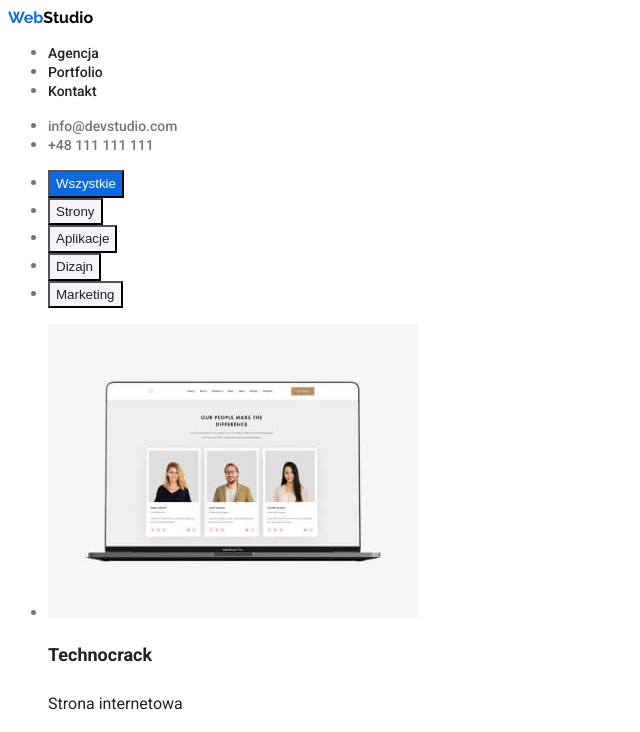
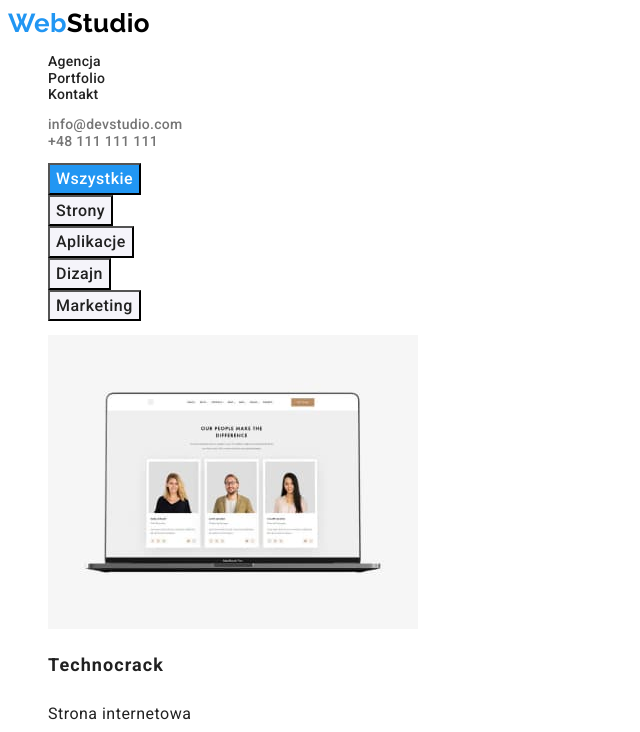
Before and after one commit to czajan83/goit-markup-hw-02, a plain HTML site: page portfolio.html in a window 1280 px wide. Both pictures are taken after a click on the button "Wszystkie". Shown: the top 732 px of the page, without its empty margins (0-640 px from the left). Drawn offline with Linux system fonts and the light colour scheme.

Commit message:
after 1st mentor's checkup

```diff
--- a/css/styles.css
+++ b/css/styles.css
@@ -1,44 +1,47 @@
 :root {
-    --dominant-text-color: rgba(117, 117, 117, 100);
-    --headings-text-color: rgba(33, 33, 33, 100);
-    --background-color: rgba(26, 26, 26, 100);
-    --interactive-object-active-color: rgba(12, 105, 222, 100);
-    --footer-link-color: rgba(255, 255, 255, 60);
-    --full-black-color: rgba(0, 0, 0, 100);
-    --full-white-color: rgba(255, 255, 255, 100);
-    --button-background-color: rgba(245, 244, 250, 100);
-    --dark-section-background-color: rgba(47, 48, 58, 100)
+    --dominant-text-color: #757575;
+    --headings-text-color: #212121;
+    --background-color: #FFFFFF;
+    --dark-section-background-color: #2F303A;
+    --light-section-and-button-background-color: #F5F4FA;
+    --interactive-object-active-color: #2196F3;
+    --footer-link-color: rgba(255, 255, 255, 0.6);
+    --full-black-color: #000000;
 }
 
 body {
     font-family: 'Roboto', 'Raleway', sans-serif;
+    background-color: var(--background-color);
     color: var(--dominant-text-color);
+    font-size: 14px;
+    letter-spacing: 0.03em;
 }
 
 .link-home {
     font-family: 'Raleway', sans-serif;
-    line-height: 1.192;
+    line-height: 1.2;
     text-decoration: none;
+    font-style: normal;
+    font-weight: 700;
+    font-size: 26px;
+    color: var(--full-black-color)
 }
 
 .link-home-blue-part {
     color: var(--interactive-object-active-color);
 }
 
-.link-home-black-part {
-    color: var(--full-black-color);
-}
-
 .link-home-white-part {
-    color: var(--full-white-color);
+    color: var(--background-color);
 }
 
 .navigate-link {
     color: var(--headings-text-color);
     font-size: 14px;
-    line-height: 1.143;
+    line-height: 1.1;
     font-weight: 500;
     text-decoration: none;
+    letter-spacing: 0.02em;
 }
 
 .navigate-link:hover, .navigate-link:focus {
@@ -48,9 +51,10 @@ body {
 .contact-header .contact-header-link {
     color: var(--dominant-text-color);
     font-size: 14px;
-    line-height: 1.143;
+    line-height: 1.1;
     text-decoration: none;
     font-weight: 500;
+    letter-spacing: 0.02em;
 }
 
 .contact-header .contact-header-link:hover,
@@ -62,9 +66,10 @@ body {
 .contact-footer .contact-footer-link {
     color: var(--footer-link-color);
     font-size: 14px;
-    line-height: 1.714;
+    line-height: 1.7;
     text-decoration: none;
     font-style: normal;
+    letter-spacing: 0.03em
 }
 
 .contact-footer .contact-footer-link:hover,
@@ -74,9 +79,9 @@ body {
 }
 
 .contact-footer .contact-footer-address {
-    color: var(--full-white-color);
+    color: var(--background-color);
     font-size: 14px;
-    line-height: 1.714;
+    line-height: 1.7;
     text-decoration: none;
     font-style: normal;
 }
@@ -87,78 +92,87 @@ body {
     color: var(--interactive-object-active-color);
 }
 
-.buttons .button {
-    background-color: var(--button-background-color);
+.filter-buttons .filter-button {
+    background-color: var(--light-section-and-button-background-color);
     color: var(--headings-text-color);
     cursor: pointer;
-    font-size: 16;
-    line-height: 1.625;
+    font-family: inherit;
+    font-size: 16px;
+    line-height: 1.6;
     font-weight: 500;
+    letter-spacing: 0.03em;
 }
 
-.button {
-    background-color: var(--button-background-color);
-    color: var(--headings-text-color);
+.order-now-button {
+    background-color: var(--interactive-object-active-color);
+    color: var(--background-color);
     cursor: pointer;
-    font-size: 16;
-    line-height: 1.875;
+    font-family: inherit;
+    font-size: 16px;
+    line-height: 1.9;
     font-weight: 700;
+    letter-spacing: 0.06em;
 }
 
-.buttons .button:hover, .buttons .button:focus{
+.filter-buttons .filter-button:hover, .filter-buttons .filter-button:focus {
     background-color: var(--interactive-object-active-color);
-    color: var(--full-white-color);
-}
-
-.button:hover, .button:focus {
-    background-color: var(--interactive-object-active-color);
-    color: var(--full-white-color);
+    color: var(--background-color);
 }
 
 .title-text {
-    color: var(--full-white-color);
+    color: var(--background-color);
     font-size: 44px;
-    line-height: 1.364;
+    line-height: 1.4;
     font-weight: 900;
+    letter-spacing: 0.06em;
 }
 
 .our-strengths-header {
     color: var(--headings-text-color);
     font-size: 14px;
-    line-height: 1.143;
+    line-height: 1.1;
     font-weight: 700;
+    letter-spacing: 0.03em;
 }
 
 .our-strengths-paragraph {
     font-size: 14px;
-    line-height: 1.143;
+    line-height: 1.1;
+    letter-spacing: 0.03em;
 }
 
 .what-do-we-do {
     color: var(--headings-text-color);
     font-size: 36px;
-    line-height: 1.167;
+    line-height: 1.2;
     font-weight: 700;
+    letter-spacing: 0.03em;
+}
+
+.our-team-section {
+    background-color: var(--light-section-and-button-background-color);
 }
 
 .our-team {
     color: var(--headings-text-color);
     font-size: 36px;
-    line-height: 1.167;
+    line-height: 1.2;
     font-weight: 700;
 }
 
 .our-team-member {
     color: var(--headings-text-color);
     font-size: 16px;
-    line-height: 1.1875;
+    line-height: 1.2;
     font-weight: 500;
+    letter-spacing: 0.03em;
 }
 
 .our-team-paragraph {
     color: var(--headings-text-color);
     font-size: 16px;
-    line-height: 1.1875;
+    line-height: 1.2;
+    letter-spacing: 0.03em;
 }
 
 .portfolio-header {
@@ -166,12 +180,14 @@ body {
     font-size: 18px;
     line-height: 2;
     font-weight: 700;
+    letter-spacing: 0.06em;
 }
 
 .portfolio-paragraph {
     color: var(--headings-text-color);
     font-size: 16px;
-    line-height: 1.875;
+    line-height: 1.9;
+    letter-spacing: 0.03em;
 }
 
 .main-section {
@@ -181,3 +197,7 @@ body {
 .footer {
     background-color: var(--dark-section-background-color);
 }
+
+ul {
+    list-style: none;
+}
--- a/portfolio.html
+++ b/portfolio.html
@@ -42,19 +42,20 @@
       </ul>
     </header>
     <main>
-      <!-- buttons-->
-      <div>
-        <ul class="buttons">
-          <li><button class="button" type="button">Wszystkie</button></li>
-          <li><button class="button" type="button">Strony</button></li>
-          <li><button class="button" type="button">Aplikacje</button></li>
-          <li><button class="button" type="button">Dizajn</button></li>
-          <li><button class="button" type="button">Marketing</button></li>
+      <section>
+        <ul class="filter-buttons">
+          <li>
+            <button class="filter-button" type="button">Wszystkie</button>
+          </li>
+          <li><button class="filter-button" type="button">Strony</button></li>
+          <li>
+            <button class="filter-button" type="button">Aplikacje</button>
+          </li>
+          <li><button class="filter-button" type="button">Dizajn</button></li>
+          <li>
+            <button class="filter-button" type="button">Marketing</button>
+          </li>
         </ul>
-      </div>
-
-      <!-- portfolio examples -->
-      <section>
         <ul class="portfolio">
           <li>
             <img
```
Also changed, not shown: index.html (+3 -4 lines).
